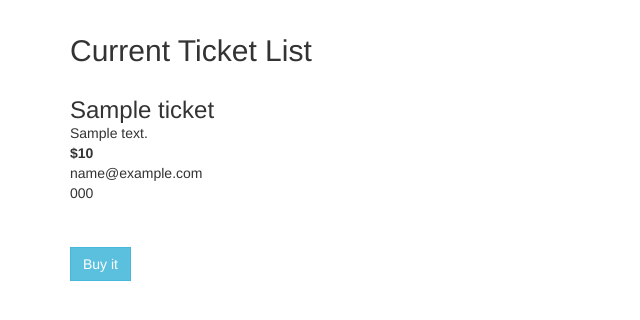
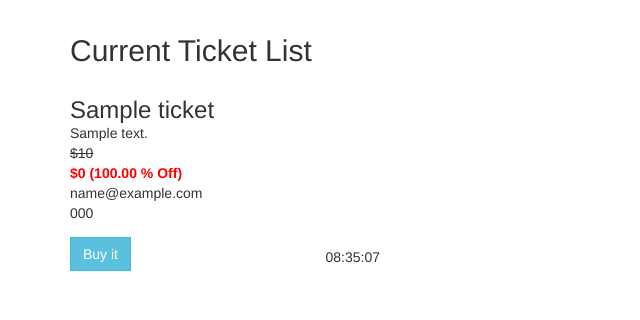
Before and after one commit to niesmo/Tick-It, a PHP site: page /projects/buy.php in a window 1280 px wide. Shown: the part 51-371 px from the top of the page, without its empty margins (0-640 px from the left). Run offline with PHP 8.4, Linux system fonts and the light colour scheme; tables that the repository leaves empty or names only in its code hold one stand-in row (values such as "Sample post"); some libraries are stand-ins or nearby versions.

Commit message:
I think the count down is working

```diff
--- a/buy.php
+++ b/buy.php
@@ -20,18 +20,27 @@ $tickets = $MTicket->get_all_tickets();
                 echo "<div class='col-md-4'>";
                     echo "<div class='ticket-details'>";
                         echo "<h3 class='ticket-title'>{$ticket->get_title()}</h3>";
-                        echo "<p class='description'>".substr($ticket->get_description(),0,20)."</p>";
-                        echo "<p class='price'>\${$ticket->get_price()}</p>";
+                        echo "<p class='description'>".$ticket->get_description(true)."</p>";
+
+                        if($ticket->is_discounted()){
+                            echo "<p class='price crossed-off'>\${$ticket->get_price()}</p>";
+                            echo "<p class='discounted-price'>\${$ticket->get_discounted_price()} ({$ticket->get_discount_percentage()} % Off)</p>";
+                        }
+                        else{
+                            echo "<p class='price'>\${$ticket->get_price()}</p>";
+                        }
+
                         if($ticket->is_email_sharable()){
                             echo "<p>{$ticket->get_created_by_user()->get_email()}</p>";
                         }
                         if($ticket->is_phone_number_sharable()){
                             echo "<p>{$ticket->get_created_by_user()->get_phone_number()}</p>";
                         }
-                        //TODO put an if to check if the discount is still valid
-                        //echo "<div class='discount-clock'></div>";
                     echo "</div>";
                     echo "<div class='ticket-buy-btn'>";
+                        if($ticket->is_discounted()){
+                            echo "<p class='discount-clock' data-diff='{$ticket->get_discount_time_left()}'>{$ticket->get_discount_time_left()}</p>";
+                        }
                         echo  "<button class='btn btn-info'>Buy it</button>";
                     echo "</div>";
                 echo "</div>";
--- a/classes/Ticket.php
+++ b/classes/Ticket.php
@@ -43,7 +43,10 @@ class Ticket implements JsonSerializable{
         return $this->title;
     }
 
-    public function get_description(){
+    public function get_description($shotened = false, $length = 35){
+        if($shotened){
+            return $this->limitStrlen($this->description,$length);
+        }
         return $this->description;
     }
 
@@ -55,12 +58,33 @@ class Ticket implements JsonSerializable{
         return $this->discounted_price;
     }
 
+    public function is_discounted(){
+        if($this->discount_end_time == NULL) return false;
+        $endOfDiscount = new DateTime($this->discount_end_time);
+        $now = new DateTime();
+
+        if($endOfDiscount < $now ) return false;
+        return $this->price > $this->discounted_price;
+    }
+
+    public function get_discount_percentage(){
+        return number_format(100 - ($this->discounted_price/$this->price*100),2);
+    }
+
     public function get_discount_start_time(){
         return $this->discount_start_time;
     }
 
     public function get_discount_end_time(){
         return $this->discount_start_time;
+    }
+
+    public function get_discount_time_left(){
+        $endOfDiscount = new DateTime($this->discount_end_time);
+        $now = new DateTime();
+
+        $diff = $endOfDiscount->diff($now);
+        return $diff->format("%h:%i:%s");
     }
 
     public function get_creation_date(){
@@ -150,6 +174,33 @@ class Ticket implements JsonSerializable{
     }
 
 
+    private function limitStrlen($input, $length, $ellipses = true, $strip_html = true) {
+        //strip tags, if desired
+        if ($strip_html) {
+            $input = strip_tags($input);
+        }
+
+        //no need to trim, already shorter than trim length
+        if (strlen($input) <= $length) {
+            return $input;
+        }
+
+        //find last space within length
+        $last_space = strrpos(substr($input, 0, $length), ' ');
+        if($last_space !== false) {
+            $trimmed_text = substr($input, 0, $last_space);
+        } else {
+            $trimmed_text = substr($input, 0, $length);
+        }
+        //add ellipses (...)
+        if ($ellipses) {
+            $trimmed_text .= '...';
+        }
+
+        return $trimmed_text;
+    }
+
+
 
 
 }
--- a/css/style.css
+++ b/css/style.css
@@ -8,7 +8,7 @@ button{
 }
 
 .ticket-details{
-    height: 150px;
+    height: 140px;
 }
 
 .ticket-details p{
@@ -22,3 +22,21 @@ button{
 .ticket-buy-btn{
     margin-bottom: 20px;
 }
+
+.crossed-off{
+    text-decoration: line-through;
+    font-weight: normal !important;
+}
+
+.discounted-price{
+    color:red;
+    font-weight: bold;
+}
+
+.discount-clock{
+    float: right;
+    position: relative;
+    top:10px;
+    right: 50px;
+
+}
--- a/inc/header.php
+++ b/inc/header.php
@@ -24,8 +24,7 @@
         <div class="navbar-collapse collapse navbar-responsive-collapse">
             <ul class="nav navbar-nav">
                 <li class="active"><a href="<?php echo BASE_URL . "/buy.php";?>">Buy</a></li>
-                <li><a href="<?php echo BASE_URL . "/sellItem.php";?>"">Sell</a></li>
-
+                <li><a href="<?php echo BASE_URL . "/sellItem.php";?>">Sell</a></li>
             </ul>
             <form class="navbar-form navbar-left">
                 <input id="search-query" type="text" class="form-control col-lg-8" placeholder="Search">
--- a/js/script.js
+++ b/js/script.js
@@ -4,10 +4,78 @@
 
 var base_url = "http://localhost/Tick-It";
 
+function pad(n, width, z) {
+    z = z || '0';
+    n = n + '';
+    return n.length >= width ? n : new Array(width - n.length + 1).join(z) + n;
+}
+
+function Timer(element){
+    this.el = element;
+    this.hour = 0;
+    this.min = 0;
+    this.sec = 0;
+    this.time = new Date();
+    this.timeInterval = undefined;
+    this.isOver = false;
+
+}
+
+Timer.prototype.update = function(){
+    this.sec--;
+    if(this.sec == 0){
+        if(this.min == 0 && this.hour == 0){
+            this.isOver = true;
+            return;
+        }
+        this.min--;
+        this.sec = 59;
+    }
+    if(this.min == 0){
+        if(this.hour == 0 && this.sec == 0){
+            this.isOver = true;
+            return;
+        }
+        this.hour --;
+        this.min = 59;
+    }
+
+    this.time.setHours(this.hour);
+    this.time.setMinutes(this.min);
+    this.time.setSeconds(this.sec);
+};
+
+Timer.prototype.start = function(){
+    var diffArr = $(this.el).data("diff").split(":");
+
+    this.hour = diffArr[0];
+    this.min = diffArr[1];
+    this.sec = diffArr[2];
+
+    this.time.setHours(this.hour);
+    this.time.setMinutes(this.min);
+    this.time.setSeconds(this.sec);
+
+    var currTimer = this;
+
+    this.timeInterval = setInterval(function(){
+        $(currTimer.el).text(pad(currTimer.hour,2) + ":" + pad(currTimer.min,2) + ":" + pad(currTimer.sec,2) );
+        currTimer.update();
+        if(currTimer.isOver){
+            clearInterval(currTimer.timeInterval);
+        }
+    },1000);
+};
+
+
+
+
 $(document).ready(function(){
-    var clock = new FlipClock($('.discount-clock'), {
-        autoStart : true
-    });
+    var discountClocks = $(".discount-clock");
+    for(var i=0;i<discountClocks.length;i++){
+        var temp = new Timer(discountClocks[i]);
+        temp.start();
+    }
 
     if ($("#dropDownDiscountedDuration").val() == 0) {
         showDiscountedPriceDiv(false);
```
